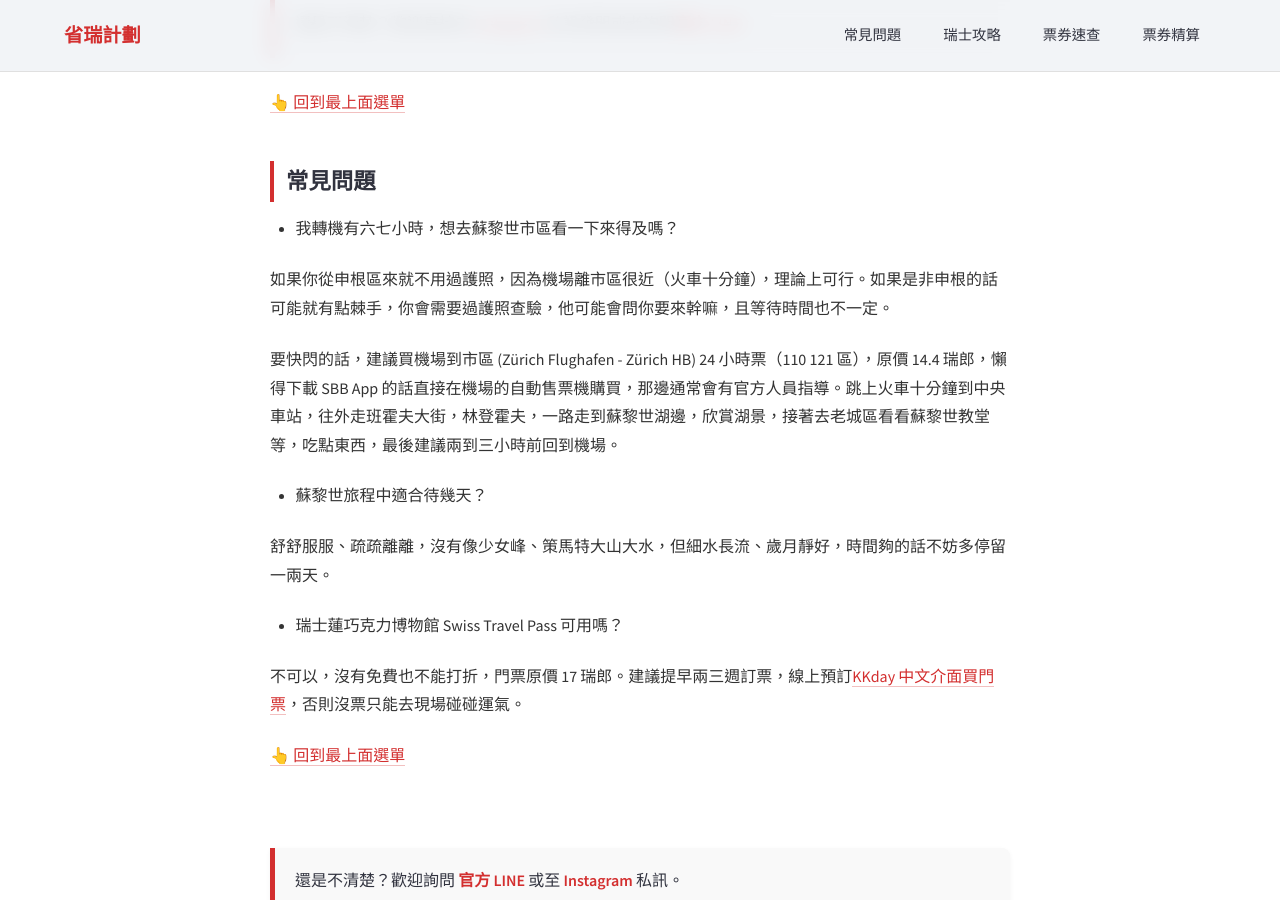
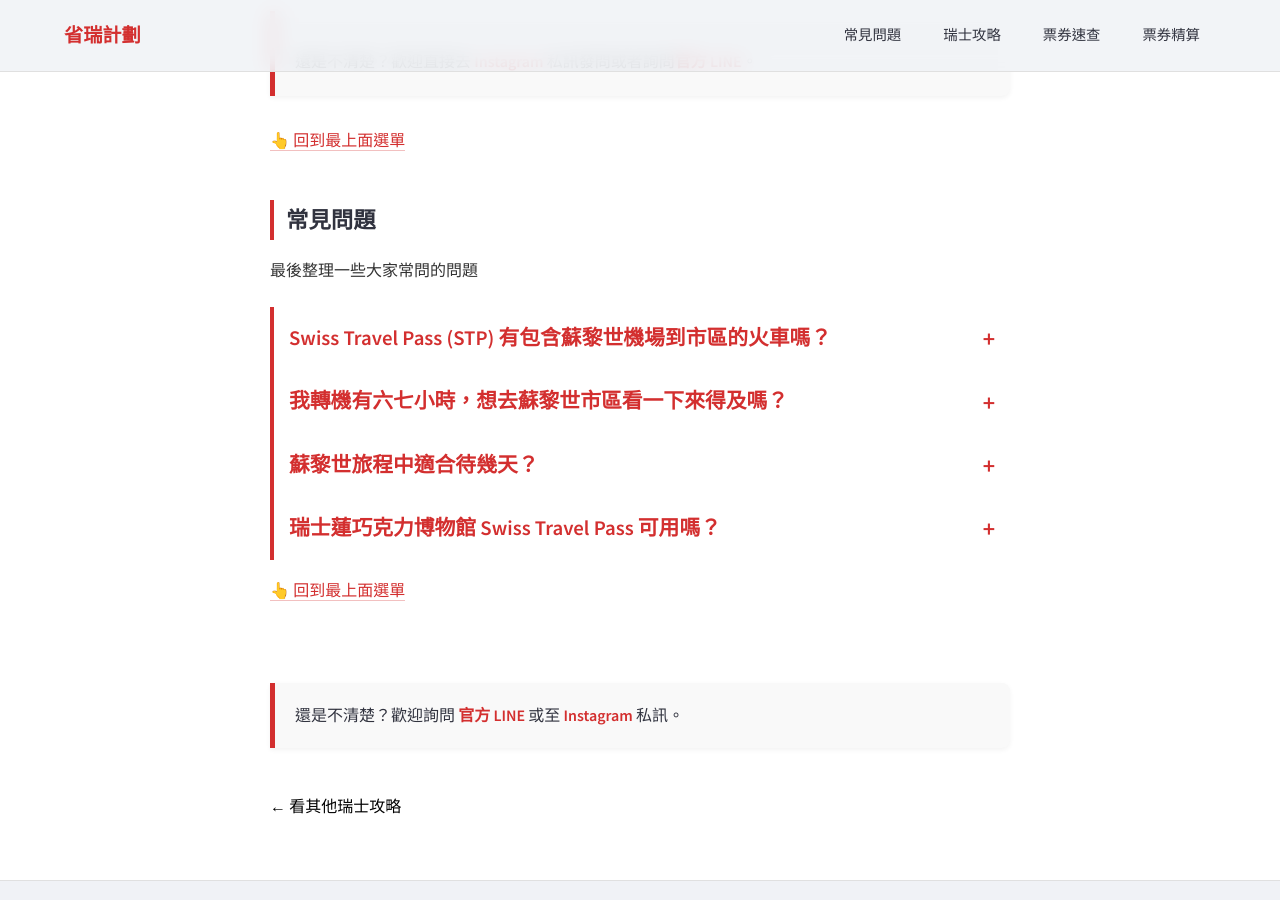
Before and after one commit to Chichinghsu/swisspro, a Jekyll site: the page built from _posts/2026-04-18-zurich-guide.md, in a window 1280 px wide and 900 px high, scrolled down 12433 px. Built offline with Jekyll 4.4.1, drawn with Linux system fonts in a browser that asks for light colours; some of the changed text lies outside the part shown.

Commit message:
update zurich posts

```diff
--- a/_posts/2026-04-18-zurich-guide.md
+++ b/_posts/2026-04-18-zurich-guide.md
@@ -173,8 +173,10 @@ last_modified_at: 2026-05-29
 除了單程票（3.6 瑞郎）之外，也可以買 24 小時票（7.2 瑞郎），假設我今天 14:00 買票，這張票可用到明天 14:00，所以你不只可從機場到市區，還可以用這張票在蘇黎世市區搭各種交通工具一日遊。這種 24 小時票券的價格是單程票的兩倍，至少搭兩趟就划算。
 
 <div class="tip-box" markdown="1">
-{% assign target_post = site.posts | where: "url", "/blog/how-to-sbb-app/" | first %}
-如何使用 SBB App 買票？
+
+- 如何使用 SBB App 買票？ {% assign target_post = site.posts | where: "url", "/blog/how-to-sbb-app/" | first %}
+<a href="{{ target_post.url }}" class="swiss-red-link">{{ target_post.title }}</a>
+- 蘇黎世機場全攻略 {% assign target_post = site.posts | where: "url", "/blog/zurich-airport-guide/" | first %}
 <a href="{{ target_post.url }}" class="swiss-red-link">{{ target_post.title }}</a>
 </div>
 
@@ -524,18 +526,40 @@ S-Bahn (火車)：從蘇黎世中央車站 (Zürich HB) 搭到 Kilchberg ZH（ZH
 <a id="faq"></a>
 ## 常見問題
 
-- 我轉機有六七小時，想去蘇黎世市區看一下來得及嗎？
+最後整理一些大家常問的問題
 
-如果你從申根區來就不用過護照，因為機場離市區很近（火車十分鐘），理論上可行。如果是非申根的話可能就有點棘手，你會需要過護照查驗，他可能會問你要來幹嘛，且等待時間也不一定。
 
-要快閃的話，建議買機場到市區 (Zürich Flughafen - Zürich HB) 24 小時票（110 121 區），原價 14.4 瑞郎，懶得下載 SBB App 的話直接在機場的自動售票機購買，那邊通常會有官方人員指導。跳上火車十分鐘到中央車站，往外走班霍夫大街，林登霍夫，一路走到蘇黎世湖邊，欣賞湖景，接著去老城區看看蘇黎世教堂等，吃點東西，最後建議兩到三小時前回到機場。
+<details>
+<summary class="faq-question">Swiss Travel Pass (STP) 有包含蘇黎世機場到市區的火車嗎？</summary>
+<div class="faq-answer">
+    Swiss Travel Pass (STP)「有包含」蘇黎世機場往返蘇黎世市區以及大部分瑞士境內火車路線。若不確定你的路線 STP 是否可用，建議使用<a href="https://calculator.swisspro.tw/?p=validator">省瑞計劃 票券速查</a>功能，輸入起點跟終點即可知道什麼票券可以用、打幾折、票價多少、要不要先訂位等等。
+</div>
+</details>
 
-- 蘇黎世旅程中適合待幾天？
+<details>
+<summary class="faq-question">我轉機有六七小時，想去蘇黎世市區看一下來得及嗎？</summary>
+<div class="faq-answer">
+   如果你從申根區來就不用過護照，因為機場離市區很近（火車十分鐘），理論上可行。如果是非申根的話可能就有點棘手，你會需要過護照查驗，他可能會問你要來幹嘛，且等待時間也不一定。<br><br>
 
-舒舒服服、疏疏離離，沒有像少女峰、策馬特大山大水，但細水長流、歲月靜好，時間夠的話不妨多停留一兩天。
+   要快閃的話，建議買機場到市區 (Zürich Flughafen - Zürich HB) 24 小時票（110 121 區），原價 14.4 瑞郎，懶得下載 SBB App 的話直接在機場的自動售票機購買，那邊通常會有官方人員指導。跳上火車十分鐘到中央車站，往外走班霍夫大街，林登霍夫，一路走到蘇黎世湖邊，欣賞湖景，接著去老城區看看蘇黎世教堂等，吃點東西，最後建議兩到三小時前回到機場。<br><br>
 
-- 瑞士蓮巧克力博物館 Swiss Travel Pass 可用嗎？
+   蘇黎世機場全攻略 {% assign target_post = site.posts | where: "url", "/blog/zurich-airport-guide/" | first %}
+<a href="{{ target_post.url }}" class="swiss-red-link">{{ target_post.title }}</a>
+</div>
+</details>
 
-不可以，沒有免費也不能打折，門票原價 17 瑞郎。建議提早兩三週訂票，線上預訂[KKday 中文介面買門票](https://www.kkday.com/zh-tw/product/134871-lindt-chocolate-ticket-zurich-switzerland?cid=24072)，否則沒票只能去現場碰碰運氣。
+<details>
+<summary class="faq-question">蘇黎世旅程中適合待幾天？</summary>
+<div class="faq-answer">
+    舒舒服服、疏疏離離，沒有像少女峰、策馬特大山大水，但細水長流、歲月靜好，時間夠的話不妨多停留一兩天。
+</div>
+</details>
+
+<details>
+<summary class="faq-question">瑞士蓮巧克力博物館 Swiss Travel Pass 可用嗎？</summary>
+<div class="faq-answer">
+    不可以，沒有免費也不能打折，門票原價 17 瑞郎。建議提早兩三週訂票，線上預訂👉<a href="https://www.kkday.com/zh-tw/product/134871-lindt-chocolate-ticket-zurich-switzerland?cid=24072">KKday 中文介面買門票</a>，否則沒票只能去現場碰碰運氣。
+</div>
+</details>
 
 <a href="#nav">👆 回到最上面選單</a>
--- a/_posts/2026-06-11-zurich-airport-guide.md
+++ b/_posts/2026-06-11-zurich-airport-guide.md
@@ -545,4 +545,9 @@ function moveSlider(direction) {
 
 蘇黎世機場是許多瑞士自由行旅客的第一站，也是最後一站。雖然是大型國際機場，但整體動線清楚、交通便利，看完這篇之後，所有疑慮應該已經煙消雲散，祝你有個順利又愉快的瑞士旅程！
 
+最後歡迎使用本站的瑞士旅遊小工具
+- [省瑞票券速查器](https://calculator.swisspro.tw/?p=validator)：這段 Swiss Travel Pass 能搭嗎？要提早買嗎？怎麼買？要提早預約嗎？多少錢？
+- [省瑞票券精算器](https://calculator.swisspro.tw/?itinerary_id=f529bba7)：幫我精算 STP 還是半價卡划算
+
+
 <a href="#nav">👆 回到最上面本文章選單</a>
```
Also changed, not shown: other parts of _posts/2026-04-18-zurich-guide.md (+1 -1 lines).
